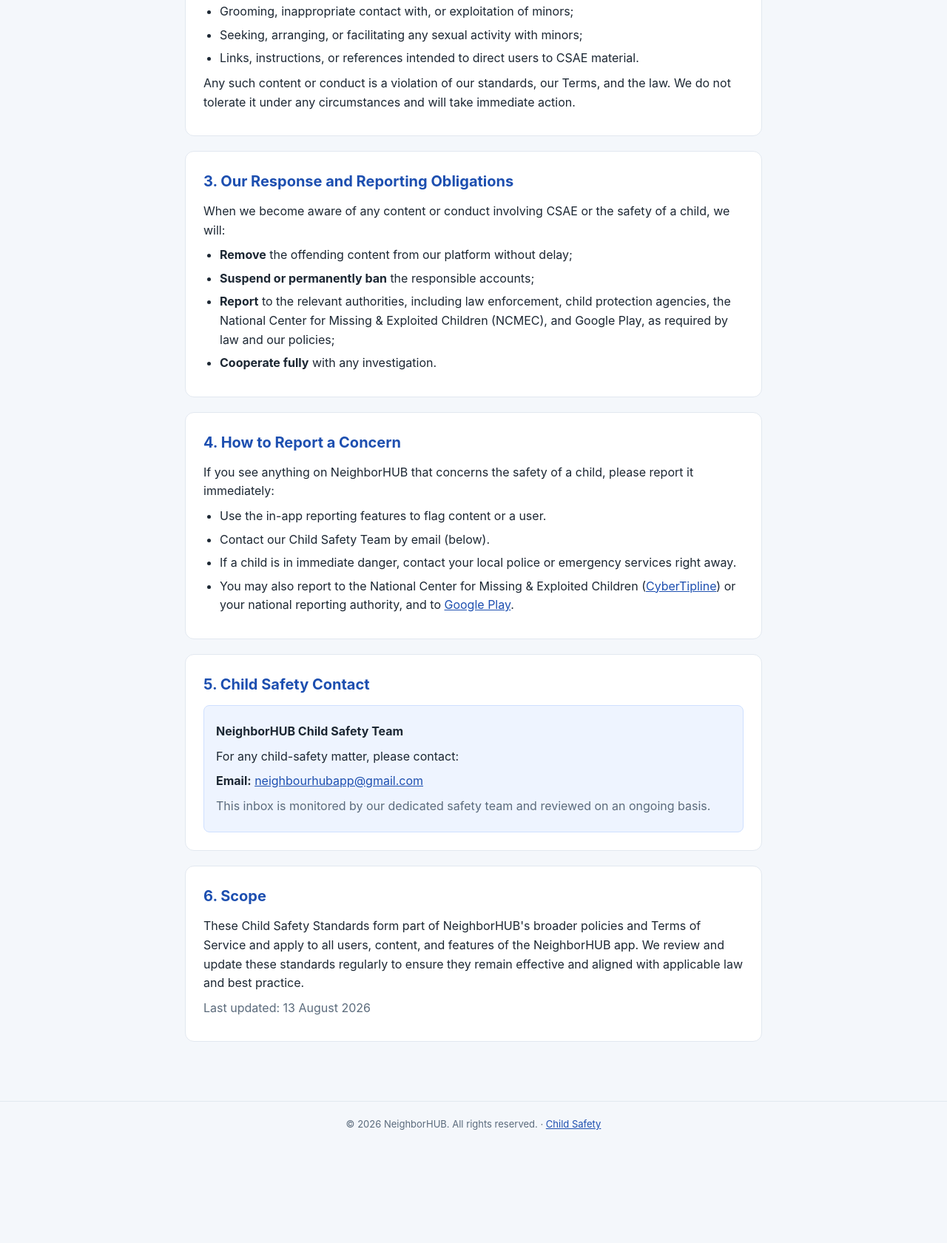
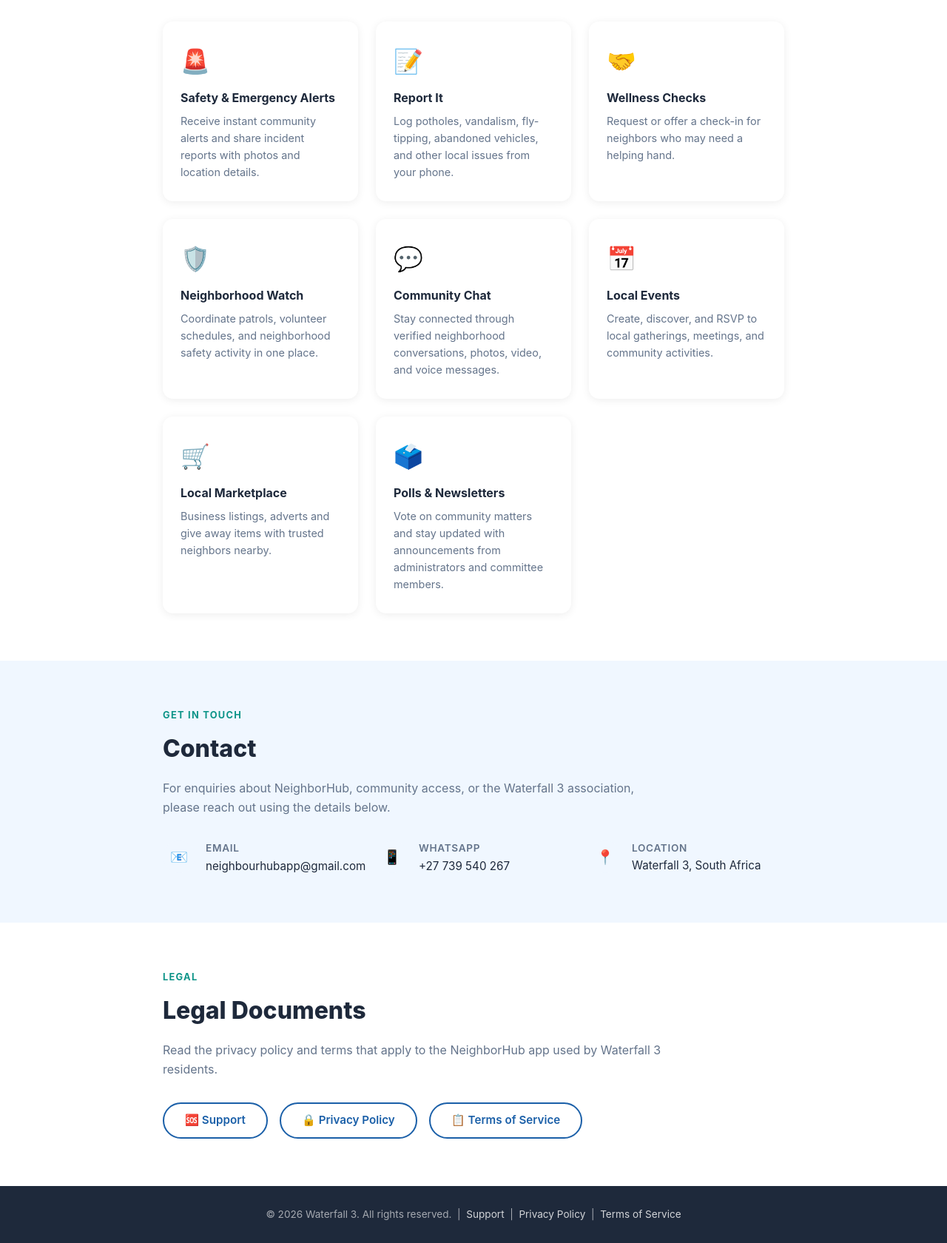
Before and after one commit to Mikeweston77/neighborhub-legal, a plain HTML site: page docs/index.html in a window 1280 px wide. Shown: the part 732-2412 px from the top of the page at 74% size. Before the commit the page ends 2282 px from the top, so only its background shows below. Drawn offline with Linux system fonts and the light colour scheme.

Commit message:
Add files via upload

```diff
--- a/docs/index.html
+++ b/docs/index.html
@@ -1,176 +1,280 @@
 <!DOCTYPE html>
 <html lang="en">
 <head>
-  <meta charset="utf-8">
-  <meta name="viewport" content="width=device-width, initial-scale=1">
-  <title>NeighborHUB — Child Safety Standards</title>
-  <meta name="description" content="NeighborHUB Child Safety Standards. We have zero tolerance for Child Sexual Abuse and Exploitation (CSAE).">
+    <meta charset="UTF-8">
+    <meta name="viewport" content="width=device-width, initial-scale=1.0">
+    <title>Waterfall 3 — Connected by NeighborHub</title>
+    <meta name="google-site-verification" content="-WD_Z6hFheSpvVpBHTa0W-jNUFQNBJ_hHFZihSiXmxQ" />
+    <meta name="description" content="NeighborHub brings Waterfall 3 residents together for safety alerts, incident reporting, community chat, local events, marketplace listings, polls, newsletters, and neighborhood watch coordination.">
+
+    <!-- Open Graph / Facebook / WhatsApp preview -->
+    <meta property="og:title"       content="Waterfall 3 — Connected by NeighborHub">
+    <meta property="og:description" content="An all-in-one community app for safety alerts, reports, chat, events, marketplace, polls, newsletters, and neighborhood watch coordination.">
+
     <style>
+        *, *::before, *::after { margin: 0; padding: 0; box-sizing: border-box; }
+
         :root {
-      --brand: #2e6be6;
-      --brand-dark: #1d4fb0;
-      --ink: #1c2733;
-      --muted: #5b6b7c;
-      --bg: #f4f7fb;
-      --card: #ffffff;
-      --line: #e2e8f0;
-      --danger: #c0392b;
+            --blue:   #1a5fa8;
+            --teal:   #0d9488;
+            --light:  #f0f7ff;
+            --text:   #1e293b;
+            --muted:  #64748b;
+            --white:  #ffffff;
         }
-    * { box-sizing: border-box; }
+
         body {
-      margin: 0;
-      font-family: -apple-system, BlinkMacSystemFont, "Segoe UI", Roboto, Helvetica, Arial, sans-serif;
-      background: var(--bg);
-      color: var(--ink);
+            font-family: -apple-system, BlinkMacSystemFont, 'Segoe UI', Roboto, sans-serif;
+            color: var(--text);
+            background: var(--white);
             line-height: 1.6;
         }
-    header {
-      background: linear-gradient(135deg, var(--brand) 0%, var(--brand-dark) 100%);
-      color: #fff;
-      padding: 40px 20px;
+
+        /* ── HERO ── */
+        .hero {
+            background: linear-gradient(135deg, var(--blue) 0%, var(--teal) 100%);
+            color: var(--white);
+            padding: 72px 24px 60px;
             text-align: center;
         }
-    header h1 { margin: 0 0 8px; font-size: 28px; }
-    header p { margin: 0; opacity: .92; font-size: 16px; }
-    main { max-width: 820px; margin: 0 auto; padding: 28px 20px 60px; }
-    .card {
-      background: var(--card);
-      border: 1px solid var(--line);
-      border-radius: 12px;
-      padding: 24px;
+        .hero .badge {
+            display: inline-block;
+            background: rgba(255,255,255,0.2);
+            border: 1px solid rgba(255,255,255,0.35);
+            border-radius: 999px;
+            padding: 4px 16px;
+            font-size: 0.85rem;
+            letter-spacing: 0.05em;
+            text-transform: uppercase;
             margin-bottom: 20px;
         }
-    h2 { font-size: 20px; margin: 0 0 12px; color: var(--brand-dark); }
-    h3 { font-size: 16px; margin: 18px 0 8px; }
-    p { margin: 8px 0; }
-    ul { margin: 8px 0; padding-left: 22px; }
-    li { margin: 6px 0; }
-    .zero-tolerance {
-      border-left: 5px solid var(--danger);
-      background: #fdf1f0;
-      padding: 16px 18px;
-      border-radius: 8px;
+        .hero h1 {
+            font-size: clamp(2rem, 5vw, 3.2rem);
+            font-weight: 800;
+            margin-bottom: 12px;
         }
-    .zero-tolerance strong { color: var(--danger); }
-    .contact-box {
-      background: #eef4ff;
-      border: 1px solid #cfe0ff;
-      border-radius: 8px;
-      padding: 14px 16px;
+        .hero p {
+            font-size: clamp(1rem, 2.5vw, 1.25rem);
+            opacity: 0.9;
+            max-width: 560px;
+            margin: 0 auto 32px;
         }
-    .muted { color: var(--muted); }
-    a { color: var(--brand-dark); }
+        .btn-hero {
+            display: inline-block;
+            background: var(--white);
+            color: var(--blue);
+            font-weight: 700;
+            padding: 14px 36px;
+            border-radius: 999px;
+            text-decoration: none;
+            font-size: 1rem;
+            transition: transform 0.2s, box-shadow 0.2s;
+        }
+        .btn-hero:hover { transform: translateY(-2px); box-shadow: 0 8px 24px rgba(0,0,0,0.2); }
+
+        /* ── ABOUT SECTION ── */
+        .section { padding: 64px 24px; }
+        .section.alt { background: var(--light); }
+        .inner { max-width: 840px; margin: 0 auto; }
+        .section-label {
+            font-size: 0.8rem;
+            text-transform: uppercase;
+            letter-spacing: 0.1em;
+            color: var(--teal);
+            font-weight: 700;
+            margin-bottom: 8px;
+        }
+        .section h2 {
+            font-size: clamp(1.5rem, 3vw, 2rem);
+            font-weight: 800;
+            margin-bottom: 16px;
+            color: var(--text);
+        }
+        .section p { color: var(--muted); max-width: 680px; }
+
+        /* ── FEATURES GRID ── */
+        .grid {
+            display: grid;
+            grid-template-columns: repeat(auto-fit, minmax(220px, 1fr));
+            gap: 24px;
+            margin-top: 40px;
+        }
+        .feature {
+            background: var(--white);
+            border-radius: 14px;
+            padding: 28px 24px;
+            box-shadow: 0 2px 12px rgba(0,0,0,0.07);
+        }
+        .feature .icon {
+            font-size: 2rem;
+            margin-bottom: 12px;
+        }
+        .feature h3 { font-size: 1rem; font-weight: 700; margin-bottom: 6px; }
+        .feature p  { font-size: 0.9rem; color: var(--muted); }
+
+        /* ── CONTACT ── */
+        .contact-grid {
+            display: grid;
+            grid-template-columns: repeat(auto-fit, minmax(200px, 1fr));
+            gap: 24px;
+            margin-top: 32px;
+        }
+        .contact-item { display: flex; gap: 14px; align-items: flex-start; }
+        .contact-item .ci-icon {
+            width: 44px; height: 44px; border-radius: 50%;
+            background: var(--light);
+            display: flex; align-items: center; justify-content: center;
+            font-size: 1.2rem; flex-shrink: 0;
+        }
+        .contact-item h4 { font-size: 0.85rem; color: var(--muted); font-weight: 600; text-transform: uppercase; letter-spacing: 0.05em; }
+        .contact-item p, .contact-item a { font-size: 0.95rem; color: var(--text); text-decoration: none; }
+        .contact-item a:hover { text-decoration: underline; }
+
+        /* ── LEGAL LINKS ── */
+        .legal-row {
+            display: flex;
+            flex-wrap: wrap;
+            gap: 16px;
+            margin-top: 32px;
+        }
+        .btn-outline {
+            display: inline-block;
+            border: 2px solid var(--blue);
+            color: var(--blue);
+            border-radius: 999px;
+            padding: 10px 28px;
+            font-weight: 600;
+            text-decoration: none;
+            font-size: 0.95rem;
+            transition: background 0.2s, color 0.2s;
+        }
+        .btn-outline:hover { background: var(--blue); color: var(--white); }
+
+        /* ── FOOTER ── */
         footer {
+            background: var(--text);
+            color: rgba(255,255,255,0.6);
             text-align: center;
-      color: var(--muted);
-      font-size: 13px;
-      padding: 20px;
-      border-top: 1px solid var(--line);
+            padding: 28px 24px;
+            font-size: 0.85rem;
         }
-    .pill {
-      display: inline-block;
-      background: var(--brand);
-      color: #fff;
-      border-radius: 999px;
-      padding: 2px 12px;
-      font-size: 12px;
-      font-weight: 600;
-      vertical-align: middle;
-    }
+        footer a { color: rgba(255,255,255,0.8); text-decoration: none; }
+        footer a:hover { text-decoration: underline; }
     </style>
 </head>
 <body>
-  <header>
-    <h1>NeighborHUB — Child Safety Standards</h1>
-    <p>Our commitment to protecting children and keeping NeighborHUB a safe community</p>
+
+<!-- ── HERO ── -->
+<header class="hero">
+    <div class="badge">Residential Community — South Africa</div>
+    <h1>Waterfall 3</h1>
+    <p>NeighborHub is the all-in-one community app that keeps Waterfall 3 connected, informed, and looking out for one another.</p>
+    <a href="#contact" class="btn-hero">Contact Us</a>
 </header>
 
-  <main>
-    <div class="card">
-      <h2>1. Our Commitment to Child Safety</h2>
-      <p>
-        <strong>NeighborHUB</strong> (the community app published on the Google Play Store under the developer
-        name <strong>NeighborHUB</strong>, package <code>com.NeighbourHUB</code>) is committed to the safety and
-        wellbeing of children. We operate with a zero-tolerance approach to any content, behaviour, or activity
-        that harms or exploits minors. These Child Safety Standards apply to everyone who uses our app, including
-        community members, committee members, and administrators.
-      </p>
+<!-- ── ABOUT ── -->
+<section class="section">
+    <div class="inner">
+        <div class="section-label">About</div>
+        <h2>Who We Are</h2>
+        <p>Waterfall 3 is a residential community in South Africa, and NeighborHub helps bring the neighborhood closer together. Residents use the app to share safety alerts, report local issues, chat, organise events, browse local listings, vote on community polls, receive newsletters, and stay informed about committee updates.</p>
+
+        <div class="grid">
+            <div class="feature">
+                <div class="icon">🚨</div>
+                <h3>Safety &amp; Emergency Alerts</h3>
+                <p>Receive instant community alerts and share incident reports with photos and location details.</p>
             </div>
-
-    <div class="card">
-      <h2>2. Prohibition of Child Sexual Abuse and Exploitation (CSAE)</h2>
-      <div class="zero-tolerance">
-        <p><strong>NeighborHUB strictly and unconditionally prohibits Child Sexual Abuse and Exploitation (CSAE).</strong></p>
+            <div class="feature">
+                <div class="icon">📝</div>
+                <h3>Report It</h3>
+                <p>Log potholes, vandalism, fly-tipping, abandoned vehicles, and other local issues from your phone.</p>
             </div>
-      <p>This prohibition includes, but is not limited to:</p>
-      <ul>
-        <li>Any depiction, promotion, solicitation, or sharing of sexual abuse or sexual exploitation of minors;</li>
-        <li>Sexual content involving minors, or content that sexualises minors in any way;</li>
-        <li>Grooming, inappropriate contact with, or exploitation of minors;</li>
-        <li>Seeking, arranging, or facilitating any sexual activity with minors;</li>
-        <li>Links, instructions, or references intended to direct users to CSAE material.</li>
-      </ul>
-      <p>
-        Any such content or conduct is a violation of our standards, our Terms, and the law. We do not tolerate it
-        under any circumstances and will take immediate action.
-      </p>
+            <div class="feature">
+                <div class="icon">🤝</div>
+                <h3>Wellness Checks</h3>
+                <p>Request or offer a check-in for neighbors who may need a helping hand.</p>
             </div>
-
-    <div class="card">
-      <h2>3. Our Response and Reporting Obligations</h2>
-      <p>When we become aware of any content or conduct involving CSAE or the safety of a child, we will:</p>
-      <ul>
-        <li><strong>Remove</strong> the offending content from our platform without delay;</li>
-        <li><strong>Suspend or permanently ban</strong> the responsible accounts;</li>
-        <li><strong>Report</strong> to the relevant authorities, including law enforcement, child protection agencies,
-            the National Center for Missing &amp; Exploited Children (NCMEC), and Google Play, as required by law and
-            our policies;</li>
-        <li><strong>Cooperate fully</strong> with any investigation.</li>
-      </ul>
+            <div class="feature">
+                <div class="icon">🛡️</div>
+                <h3>Neighborhood Watch</h3>
+                <p>Coordinate patrols, volunteer schedules, and neighborhood safety activity in one place.</p>
             </div>
-
-    <div class="card">
-      <h2>4. How to Report a Concern</h2>
-      <p>If you see anything on NeighborHUB that concerns the safety of a child, please report it immediately:</p>
-      <ul>
-        <li>Use the in-app reporting features to flag content or a user.</li>
-        <li>Contact our Child Safety Team by email (below).</li>
-        <li>If a child is in immediate danger, contact your local police or emergency services right away.</li>
-        <li>You may also report to the National Center for Missing &amp; Exploited Children
-            (<a href="https://report.cybertip.org/" rel="noopener noreferrer" target="_blank">CyberTipline</a>) or your
-            national reporting authority, and to
-            <a href="https://support.google.com/googleplay/android-developer/answer/9878809" rel="noopener noreferrer" target="_blank">Google Play</a>.</li>
-      </ul>
+            <div class="feature">
+                <div class="icon">💬</div>
+                <h3>Community Chat</h3>
+                <p>Stay connected through verified neighborhood conversations, photos, video, and voice messages.</p>
             </div>
-
-    <div class="card">
-      <h2>5. Child Safety Contact</h2>
-      <div class="contact-box">
-        <p><strong>NeighborHUB Child Safety Team</strong></p>
-        <p>For any child-safety matter, please contact:</p>
-        <p><strong>Email:</strong> <a href="mailto:neighbourhubapp@gmail.com">neighbourhubapp@gmail.com</a></p>
-        <p class="muted">This inbox is monitored by our dedicated safety team and reviewed on an ongoing basis.</p>
+            <div class="feature">
+                <div class="icon">📅</div>
+                <h3>Local Events</h3>
+                <p>Create, discover, and RSVP to local gatherings, meetings, and community activities.</p>
+            </div>
+            <div class="feature">
+                <div class="icon">🛒</div>
+                <h3>Local Marketplace</h3>
+                <p>Business listings, adverts and give away items with trusted neighbors nearby.</p>
+            </div>
+            <div class="feature">
+                <div class="icon">🗳️</div>
+                <h3>Polls &amp; Newsletters</h3>
+                <p>Vote on community matters and stay updated with announcements from administrators and committee members.</p>
             </div>
         </div>
+    </div>
+</section>
 
-    <div class="card">
-      <h2>6. Scope</h2>
-      <p>
-        These Child Safety Standards form part of NeighborHUB's broader policies and Terms of Service and apply to all
-        users, content, and features of the NeighborHUB app. We review and update these standards regularly to ensure
-        they remain effective and aligned with applicable law and best practice.
-      </p>
-      <p class="muted">Last updated: 13 August 2026</p>
+<!-- ── CONTACT ── -->
+<section class="section alt" id="contact">
+    <div class="inner">
+        <div class="section-label">Get In Touch</div>
+        <h2>Contact</h2>
+        <p>For enquiries about NeighborHub, community access, or the Waterfall 3 association, please reach out using the details below.</p>
+
+        <div class="contact-grid">
+            <div class="contact-item">
+                <div class="ci-icon">📧</div>
+                <div>
+                    <h4>Email</h4>
+                    <a href="mailto:neighbourhubapp@gmail.com">neighbourhubapp@gmail.com</a>
                 </div>
-  </main>
+            </div>
+            <div class="contact-item">
+                <div class="ci-icon">📱</div>
+                <div>
+                    <h4>WhatsApp</h4>
+                    <a href="https://wa.me/27739540267">+27 739 540 267</a>
+                </div>
+            </div>
+            <div class="contact-item">
+                <div class="ci-icon">📍</div>
+                <div>
+                    <h4>Location</h4>
+                    <p>Waterfall 3, South Africa</p>
+                </div>
+            </div>
+        </div>
+    </div>
+</section>
 
+<!-- ── LEGAL DOCS ── -->
+<section class="section">
+    <div class="inner">
+        <div class="section-label">Legal</div>
+        <h2>Legal Documents</h2>
+        <p>Read the privacy policy and terms that apply to the NeighborHub app used by Waterfall 3 residents.</p>
+        <div class="legal-row">
+            <a href="support.html" class="btn-outline">🆘 Support</a>
+            <a href="privacy.html" class="btn-outline">🔒 Privacy Policy</a>
+            <a href="terms.html"   class="btn-outline">📋 Terms of Service</a>
+        </div>
+    </div>
+</section>
+
+<!-- ── FOOTER ── -->
 <footer>
-    &copy; <span id="year"></span> NeighborHUB. All rights reserved. &middot;
-    <a href="mailto:neighbourhubapp@gmail.com">Child Safety</a>
+    <p>&copy; 2026 Waterfall 3. All rights reserved. &nbsp;|&nbsp; <a href="support.html">Support</a> &nbsp;|&nbsp; <a href="privacy.html">Privacy Policy</a> &nbsp;|&nbsp; <a href="terms.html">Terms of Service</a></p>
 </footer>
 
-  <script>
-    document.getElementById('year').textContent = new Date().getFullYear();
-  </script>
 </body>
 </html>
```
Lines whose indentation alone changed are shown as unchanged.
